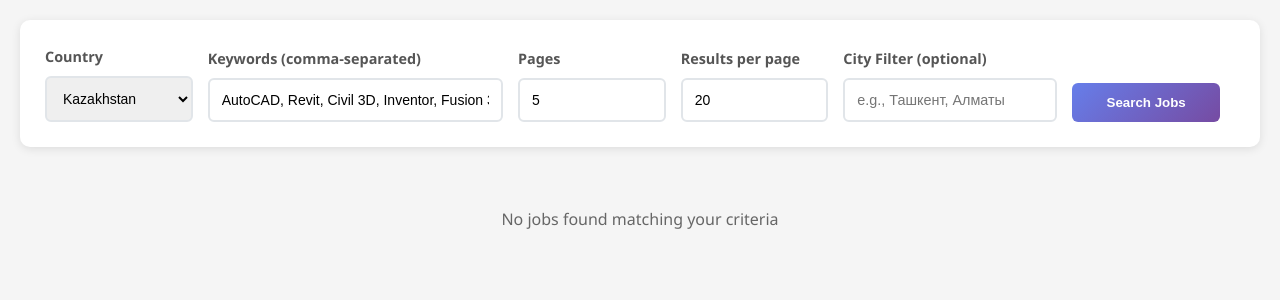
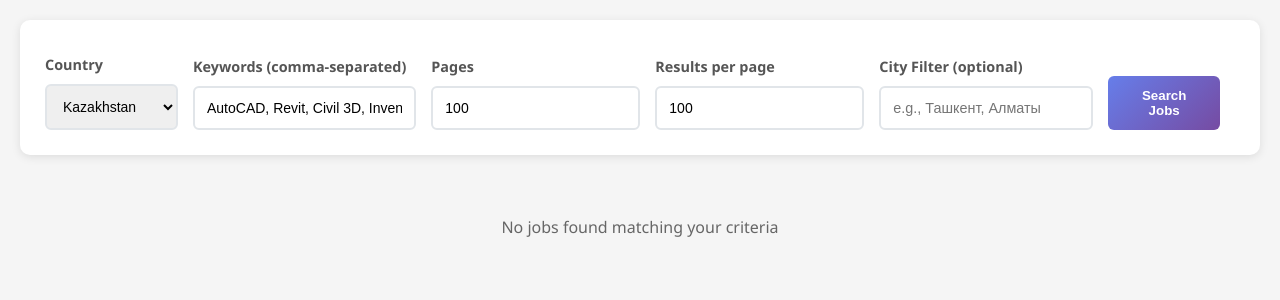
Before and after one commit to semizhon/hh-kz-cad, a FastAPI app: page / in a window 1280 px wide. Shown: the part 143-443 px from the top of the page. Run offline with FastAPI, Linux system fonts and the light colour scheme; data that the repository does not hold is empty.

Commit message:
Revert pages and per_page limits - restore original functionality

```diff
--- a/app.py
+++ b/app.py
@@ -314,10 +314,6 @@ def get_jobs(
 ):
     """Get job vacancies with optional city filtering."""
     try:
-        # Limit pages and per_page to prevent timeouts
-        pages = min(pages, 10)  # Max 10 pages
-        per_page = min(per_page, 50)  # Max 50 per page
-
         print(f"Received request: keywords={keywords}, country={country}, pages={pages}, per_page={per_page}")
 
         # Check if this is a standard search and we have cached results
--- a/templates/index.html
+++ b/templates/index.html
@@ -601,11 +601,11 @@
                 </div>
                 <div class="form-group">
                     <label for="pages">Pages</label>
-                                            <input type="number" id="pages" name="pages" value="5" min="1" max="10">
+                                            <input type="number" id="pages" name="pages" value="100" min="1">
                 </div>
                 <div class="form-group">
                     <label for="per_page">Results per page</label>
-                                            <input type="number" id="per_page" name="per_page" value="20" min="1" max="50">
+                                            <input type="number" id="per_page" name="per_page" value="100" min="1">
                 </div>
                 <div class="form-group">
                     <label for="city_filter">City Filter (optional)</label>
```
